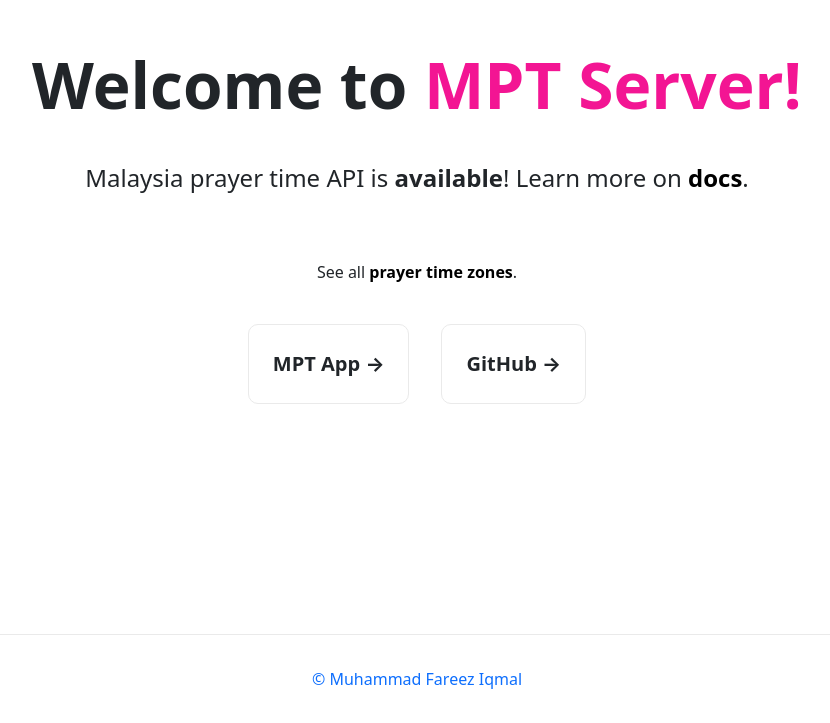
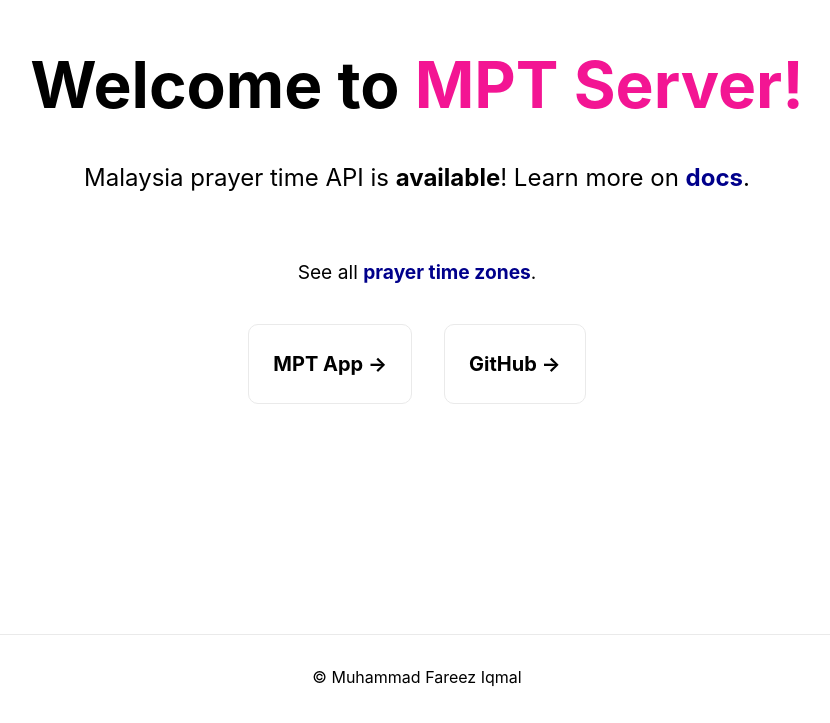
Before and after one commit to mptwaktusolat/api-waktusolat, a Next.js app: page / in a window 1280 px wide. Shown: the part 166-889 px from the top of the page, without its empty margins (223-1053 px from the left). Built offline with nearby package versions, Linux system fonts and the light colour scheme.

Commit message:
:lipstick: Reimplement dark mode
and add font and update some visuals

```diff
--- a/package.json
+++ b/package.json
@@ -11,7 +11,6 @@
   "dependencies": {
     "@vercel/analytics": "^1.0.0",
     "axios": "^1.4.0",
-    "bootstrap": "^5.2.0",
     "firebase": "^9.9.3",
     "haversine-distance": "^1.2.1",
     "next": "latest",
--- a/pages/_app.tsx
+++ b/pages/_app.tsx
@@ -1,14 +1,9 @@
 import '../styles/globals.css'
-import "bootstrap/dist/css/bootstrap.min.css";
-import { useEffect } from "react";
 
 import type {AppProps } from 'next/app';
 import { Analytics } from "@vercel/analytics/react";
 
 function MyApp({ Component, pageProps }: AppProps) {
-  useEffect(() => {
-    require("bootstrap/dist/js/bootstrap.bundle.min.js");
-  }, []);
   return (
       <>
         <Analytics />
--- a/pages/locations.tsx
+++ b/pages/locations.tsx
@@ -48,15 +48,15 @@ export default function Locations() {
 
             <div className={styles.description}>
                 <h1>All locations. Based on JAKIM.</h1>
-                <h5>Also available in <Link className={styles.link} href="/api/zones">JSON</Link> format</h5>
+                <h3>Also available in <Link className={styles.link} href="/api/zones">JSON</Link> format</h3>
             </div>
             {
                 Object.entries(zones).map(([negeri, data]) => (
                     <div key={negeri} style={{paddingBottom: 15 + 'px'}}>
-                        <h3>{negeri}</h3>
+                        <h2>{negeri}</h2>
                         { data ? (
                             data.map(zone => (
-                                <div key={zone.jakimCode}>
+                                <div key={zone.jakimCode} className={styles.zoneItem}>
                                     <code className={styles.zonecode} onClick={() => copyToClipBoard(zone.jakimCode)}>
                                         {zone.jakimCode}
                                     </code> - {zone.daerah}
--- a/styles/Home.module.css
+++ b/styles/Home.module.css
@@ -79,12 +79,13 @@
   text-align: left;
   color: inherit;
   max-width: 400px;
+  font-size: 1.2rem;
 }
 
 .link {
   position: relative;
   text-decoration: none;
-  color: #000;
+  color: darkblue;
   font-weight: bold;
 }
 
@@ -95,7 +96,7 @@
   left: 0;
   width: 0;
   height: 2px;
-  background-color: #000;
+  background-color: darkblue;
   transition: width 0.3s ease;
 }
 
@@ -157,4 +158,10 @@
   .logo img {
     filter: invert(1);
   }
+  .link::after {
+    background-color: #ffc;
+  }
+  .link{
+    color: #ffc;
+  }
 }
--- a/styles/Locations.module.css
+++ b/styles/Locations.module.css
@@ -23,11 +23,19 @@
     border-top: 1px solid #eaeaea;
 }
 
+/*.code {*/
+/*    background: #fafafa;*/
+/*    color: #d63384;*/
+/*    border-radius: 5px;*/
+/*    padding: 0.5rem;*/
+/*    font-family: Menlo, Monaco, Lucida Console, Liberation Mono, DejaVu Sans Mono,*/
+/*    Bitstream Vera Sans Mono, Courier New, monospace;*/
+/*}*/
 
 .link {
     position: relative;
     text-decoration: none;
-    color: #000;
+    color: darkblue;
     font-weight: bold;
 }
 
@@ -38,7 +46,7 @@
     left: 0;
     width: 0;
     height: 2px;
-    background-color: #000;
+    background-color: darkblue;
     transition: width 0.3s ease;
 }
 
@@ -46,8 +54,15 @@
     width: 100%;
 }
 
+.zoneItem {
+    padding-bottom: 6px;
+    font-size: 1.1rem;
+}
+
 .zonecode {
-    font-size: 1rem;
+    font-weight: bold;
+    /*line-height: 3px;*/
+    color: #d63384;
     padding: 4px;
     -webkit-touch-callout: none; /* iOS Safari */
     -webkit-user-select: none; /* Safari */
@@ -61,3 +76,27 @@
     background-color: rgba(243, 21, 147, 0.04);
     cursor: pointer;
 }
+
+@media (prefers-color-scheme: dark) {
+    .card,
+    .footer {
+        border-color: #222;
+    }
+
+    .logo img {
+        filter: invert(1);
+    }
+    .link::after {
+        background-color: #ffc;
+    }
+    .link{
+        color: #ffc;
+    }
+    .zonecode {
+
+    }
+    .zonecode:hover {
+        background-color: rgba(214,51,132, 0.2);
+        cursor: pointer;
+    }
+}
--- a/styles/globals.css
+++ b/styles/globals.css
@@ -1,8 +1,10 @@
+@import url('https://fonts.googleapis.com/css2?family=Barlow:ital,wght@0,300;0,400;0,600;0,700;1,400;1,700&display=swap');
+
 html,
 body {
   padding: 0;
   margin: 0;
-  font-family: -apple-system, BlinkMacSystemFont, Segoe UI, Roboto, Oxygen,
+  font-family: -apple-system, Barlow, BlinkMacSystemFont, Segoe UI, Roboto, Oxygen,
     Ubuntu, Cantarell, Fira Sans, Droid Sans, Helvetica Neue, sans-serif;
 }
 
```
Also changed, not shown: 1 other file (tests, documents, lock files or other folders).
